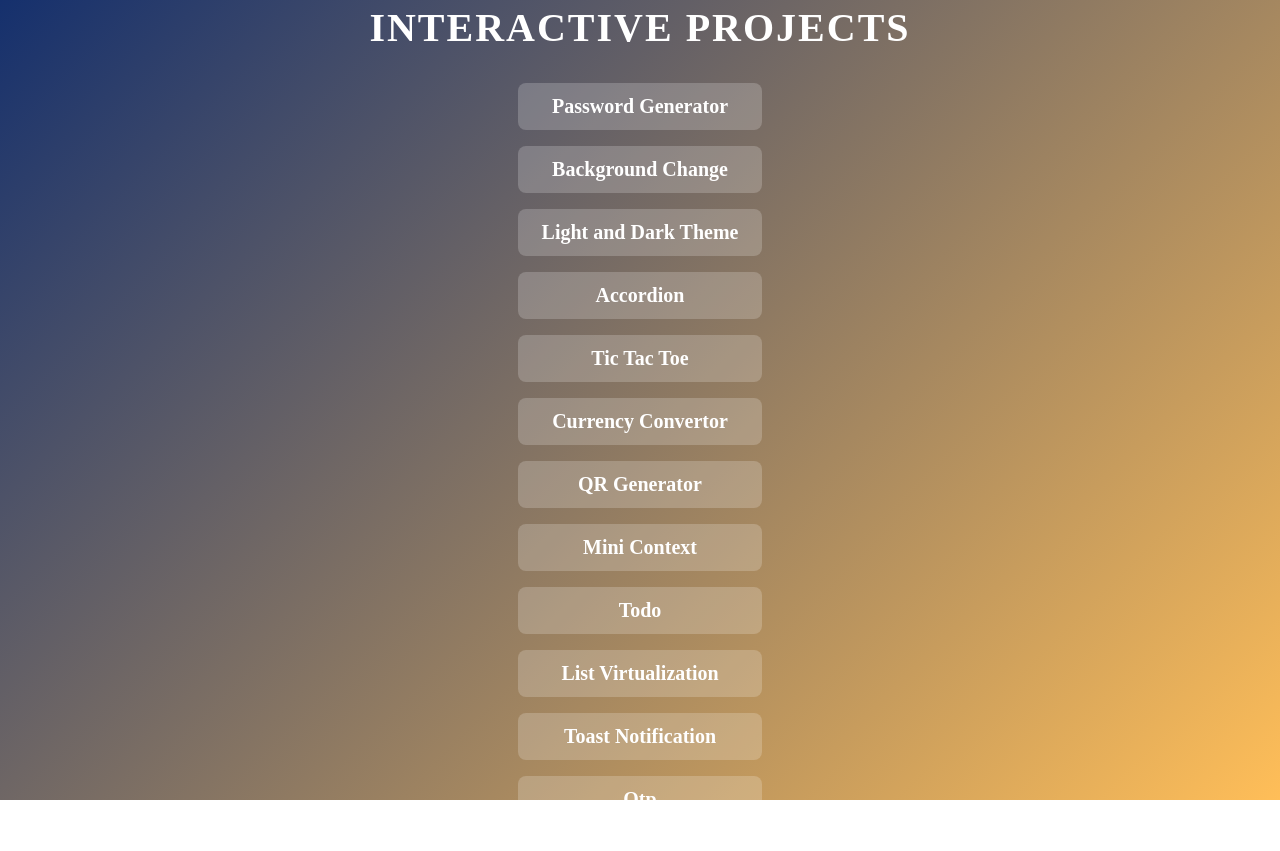
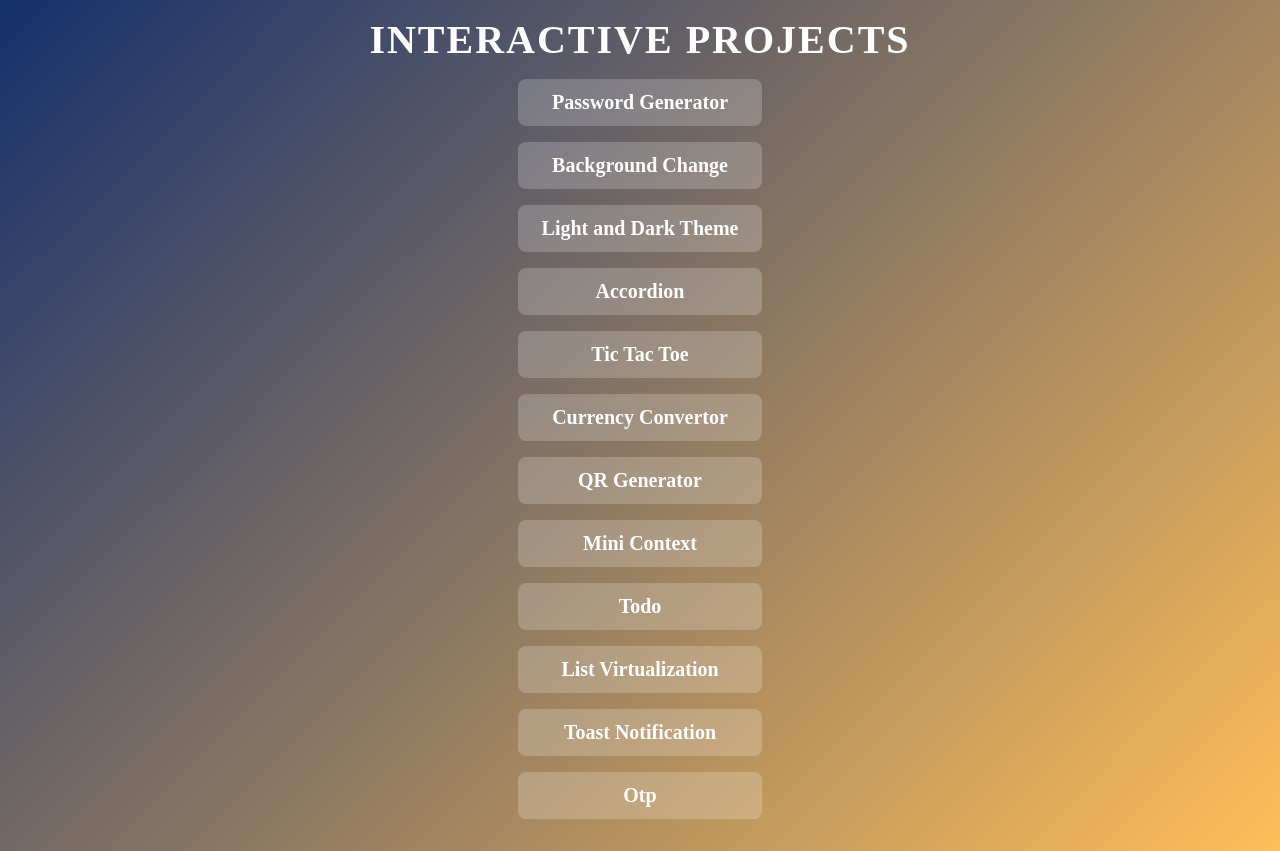
Before and after one commit to ronrana24/Learning-React, a React (Vite) app: page / in a window 1280 px wide. Before the commit the page ends 823 px from the top, so only its background shows below. Built offline with nearby package versions, Linux system fonts and the light colour scheme.

Commit message:
Added Footer

```diff
--- a/src/components/home/Home.tsx
+++ b/src/components/home/Home.tsx
@@ -36,6 +36,11 @@ export default function Home({
           </motion.li>
         ))}
       </motion.ol>
+      <div
+        style={{
+          marginTop: "2rem",
+        }}
+      ></div>
     </div>
   );
 }
--- a/src/components/home/style.css
+++ b/src/components/home/style.css
@@ -4,7 +4,6 @@
     flex-direction: column;
     align-items: center;
     justify-content: center;
-    height: 100vh;
     background: linear-gradient(135deg, #15306d, #ffbe58);
     color: white;
     text-align: center;
@@ -14,7 +13,8 @@
   .home-title {
     font-size: 2.5rem;
     font-weight: bold;
-    margin-bottom: 2rem;
+    margin-bottom: 1rem;
+    margin-top: 1rem;
     text-transform: uppercase;
     letter-spacing: 2px;
   }
```
